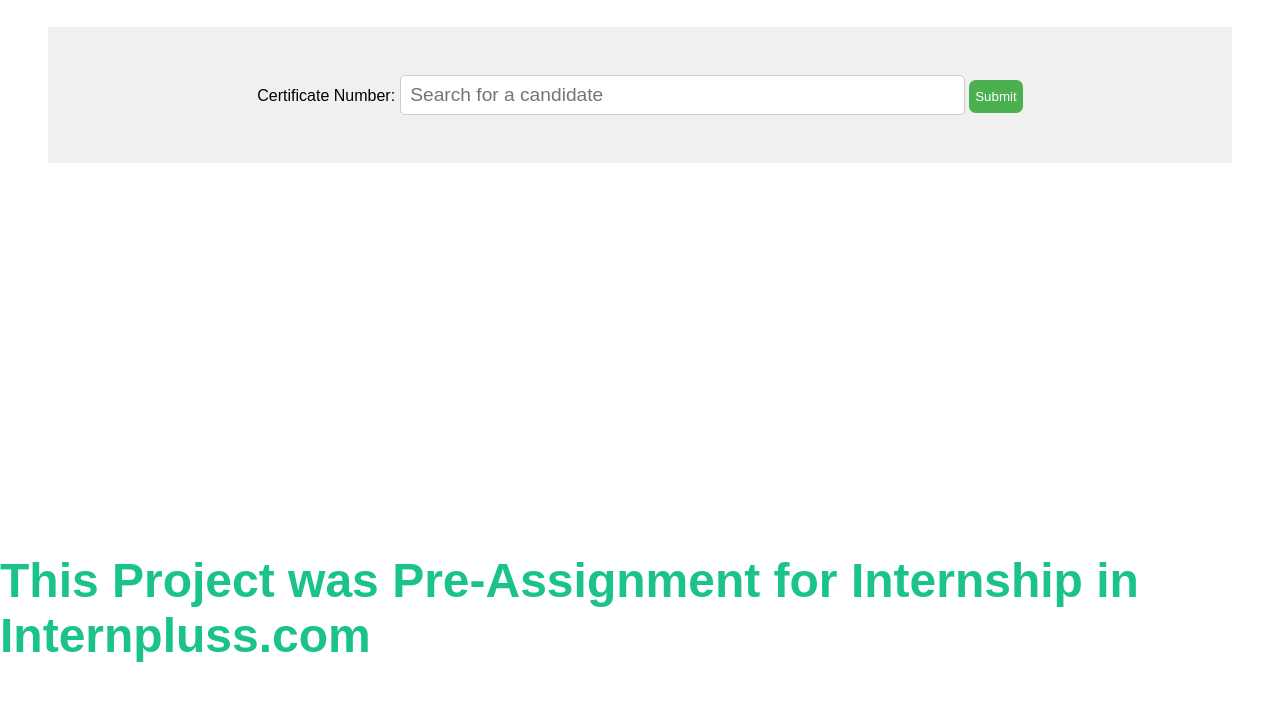
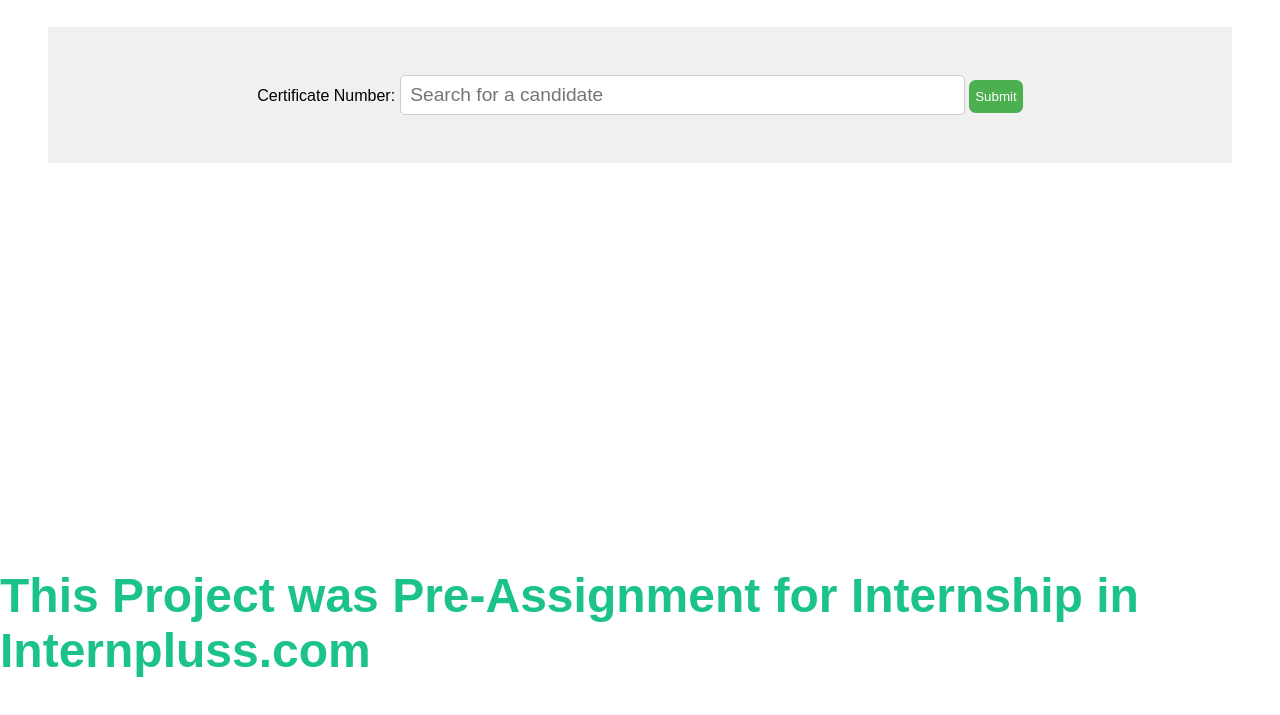
Before and after one commit to Ramansingh9948/Certificarion-Verification-System, a plain HTML site: page index.html in a window 1280 px wide. Shown: the part 245-960 px from the top of the page. Drawn offline with Linux system fonts and the light colour scheme.

Commit message:
Update index.html

```diff
--- a/index.html
+++ b/index.html
@@ -45,7 +45,7 @@
 
     </main>
 
- <h1 class="heading">This Project was Pre-Assignment for Internship in Internpluss.com </h1>
+ <h3 class="heading">This Project was Pre-Assignment for Internship in Internpluss.com </h3>
 
 
 
```
